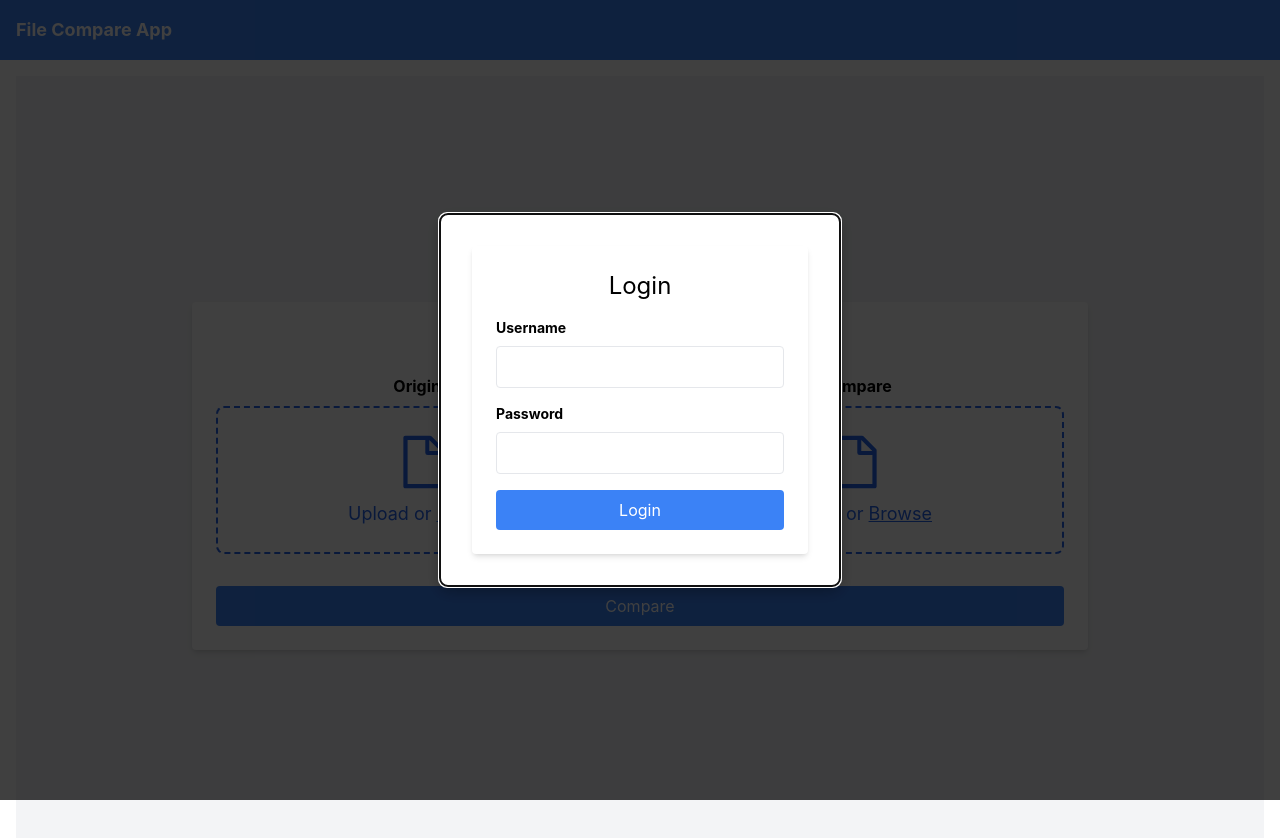
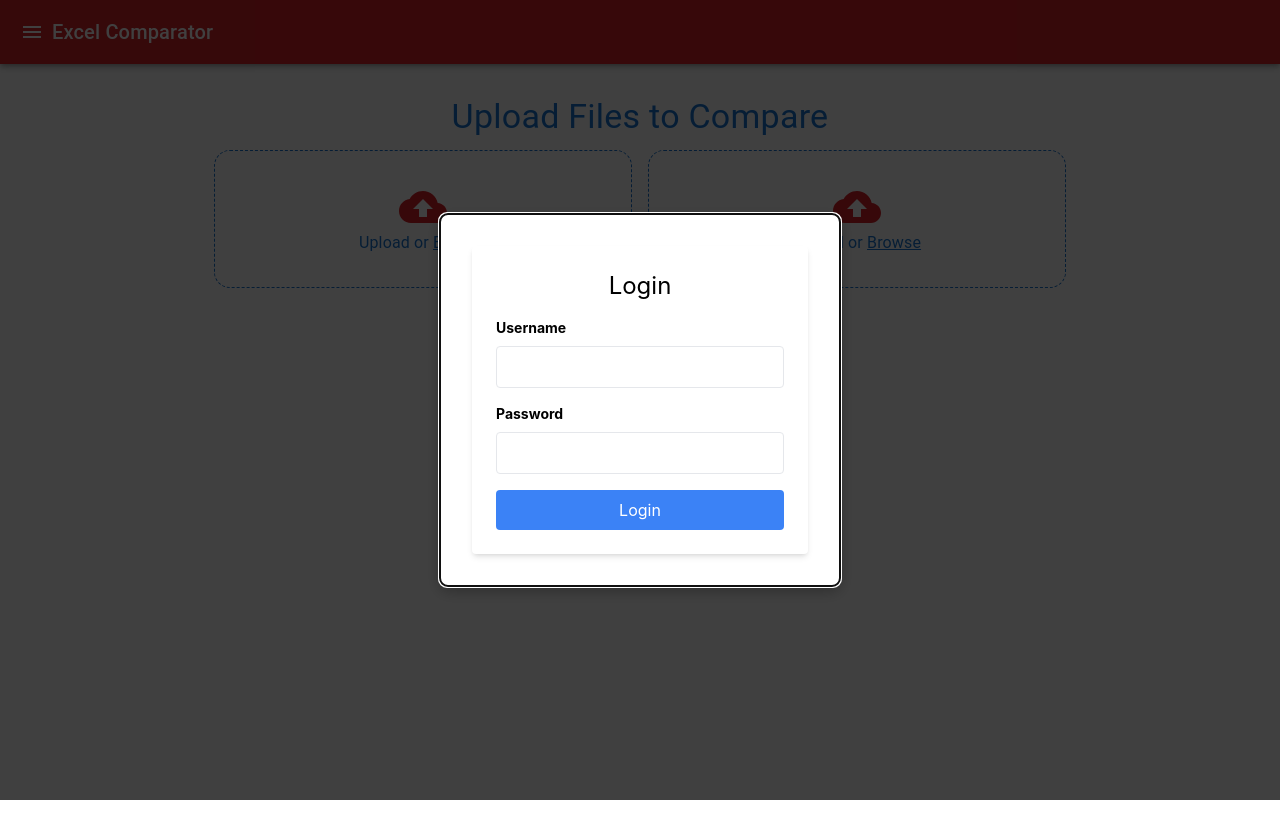
Before and after one commit to oyewunmio/Excelcompare, a React (Create React App) app in the folder frontend/: page / in a window 1280 px wide. Shown: the top 838 px of the page. After the commit the page ends 800 px from the top, so only its background shows below. Built offline with nearby package versions, Linux system fonts and the light colour scheme.

Commit message:
💄 Updated the styles and ui

```diff
--- a/frontend/src/components/FileUpload.tsx
+++ b/frontend/src/components/FileUpload.tsx
@@ -1,7 +1,8 @@
 import React, { useState, useEffect } from 'react';
 import axios from 'axios';
 import { jsPDF } from 'jspdf';
-import { AiOutlineFile, AiOutlineClose } from 'react-icons/ai';
+import { Box, Button, Typography, Container, Grid, IconButton } from '@mui/material';
+import { CloudUpload as CloudUploadIcon, Delete as DeleteIcon } from '@mui/icons-material';
 
 interface FileUploadProps {
     token: string | null;
@@ -106,61 +107,102 @@ const FileUpload: React.FC<FileUploadProps> = ({ token, shouldCompare, onFileSel
     };
 
     return (
-        <div className="min-h-screen flex flex-col items-center justify-center bg-gray-100 p-4">
-            <form className="bg-white p-6 rounded shadow-md w-full max-w-4xl">
-                <h2 className="text-2xl mb-4 text-center font-bold text-blue-600">Upload Files to Compare</h2>
-                <div className="flex justify-between mb-4">
-                    <div className="w-1/2 mr-2">
-                        <label className="block text-center mb-2 font-bold">Original</label>
-                        <div className="border-dashed border-2 border-blue-600 p-6 rounded-lg cursor-pointer relative">
-                            <input type="file" onChange={handleFileChange1} className="hidden" id="file-input1" />
-                            <label htmlFor="file-input1" className="flex flex-col items-center justify-center">
-                                <AiOutlineFile className="text-6xl text-blue-600 mb-2" />
-                                <span className="text-lg text-blue-600">Upload or <span className="underline">Browse</span></span>
+        <Container maxWidth="md">
+            <Typography variant="h4" align="center" gutterBottom color="primary">
+                Upload Files to Compare
+            </Typography>
+            <Grid container spacing={2}>
+                <Grid item xs={12} md={6}>
+                    <Box
+                        display="flex"
+                        flexDirection="column"
+                        alignItems="center"
+                        justifyContent="center"
+                        border={1}
+                        borderColor="primary.main"
+                        borderRadius={4}
+                        p={4}
+                        style={{ borderStyle: 'dashed', cursor: 'pointer' }}
+                    >
+                        <input type="file" onChange={handleFileChange1} style={{ display: 'none' }} id="file-input1" />
+                        <label htmlFor="file-input1" style={{ textAlign: 'center' }}>
+                            <CloudUploadIcon style={{ fontSize: 48, color: 'rgb(217,34,41)' }} />
+                            <Typography variant="body1" color="primary">
+                                Upload or <span style={{ textDecoration: 'underline' }}>Browse</span>
+                            </Typography>
                         </label>
                         {file1 && (
-                                <div className="absolute bottom-2 left-2 right-2 bg-white p-2 rounded shadow text-sm text-gray-700 flex items-center justify-between">
-                                    <span>{file1.name} ({(file1.size / 1024).toFixed(2)} KB)</span>
-                                    <button onClick={handleRemoveFile1} className="ml-2 text-red-600">
-                                        <AiOutlineClose />
-                                    </button>
-                                </div>
+                            <Box mt={2} display="flex" alignItems="center" justifyContent="space-between" width="100%">
+                                <Typography variant="body2">{file1.name} ({(file1.size / 1024).toFixed(2)} KB)</Typography>
+                                <IconButton onClick={handleRemoveFile1} color="secondary">
+                                    <DeleteIcon />
+                                </IconButton>
+                            </Box>
                         )}
-                        </div>
-                    </div>
-                    <div className="w-1/2 ml-2">
-                        <label className="block text-center mb-2 font-bold">Compare</label>
-                        <div className="border-dashed border-2 border-blue-600 p-6 rounded-lg cursor-pointer relative">
-                            <input type="file" onChange={handleFileChange2} className="hidden" id="file-input2" />
-                            <label htmlFor="file-input2" className="flex flex-col items-center justify-center">
-                                <AiOutlineFile className="text-6xl text-blue-600 mb-2" />
-                                <span className="text-lg text-blue-600">Upload or <span className="underline">Browse</span></span>
+                    </Box>
+                </Grid>
+                <Grid item xs={12} md={6}>
+                    <Box
+                        display="flex"
+                        flexDirection="column"
+                        alignItems="center"
+                        justifyContent="center"
+                        border={1}
+                        borderColor="primary.main"
+                        borderRadius={4}
+                        p={4}
+                        style={{ borderStyle: 'dashed', cursor: 'pointer' }}
+                    >
+                        <input type="file" onChange={handleFileChange2} style={{ display: 'none' }} id="file-input2" />
+                        <label htmlFor="file-input2" style={{ textAlign: 'center' }}>
+                            <CloudUploadIcon style={{ fontSize: 48, color: 'rgb(217,34,41)' }} />
+                            <Typography variant="body1" color="primary">
+                                Upload or <span style={{ textDecoration: 'underline' }}>Browse</span>
+                            </Typography>
                         </label>
                         {file2 && (
-                                <div className="absolute bottom-2 left-2 right-2 bg-white p-2 rounded shadow text-sm text-gray-700 flex items-center justify-between">
-                                    <span>{file2.name} ({(file2.size / 1024).toFixed(2)} KB)</span>
-                                    <button onClick={handleRemoveFile2} className="ml-2 text-red-600">
-                                        <AiOutlineClose />
-                                    </button>
-                                </div>
+                            <Box mt={2} display="flex" alignItems="center" justifyContent="space-between" width="100%">
+                                <Typography variant="body2">{file2.name} ({(file2.size / 1024).toFixed(2)} KB)</Typography>
+                                <IconButton onClick={handleRemoveFile2} color="secondary">
+                                    <DeleteIcon />
+                                </IconButton>
+                            </Box>
                         )}
-                        </div>
-                    </div>
-                </div>
-                <button type="button" onClick={handleFileUpload} className="w-full bg-blue-500 text-white py-2 rounded mt-4">Compare</button>
-            </form>
+                    </Box>
+                </Grid>
+            </Grid>
+            <Box mt={4} display="flex" justifyContent="center">
+                <Button
+                    variant="contained"
+                    color="primary"
+                    onClick={handleFileUpload}
+                    startIcon={<CloudUploadIcon />}
+                    style={{ backgroundColor: 'rgb(217,34,41)' }}
+                >
+                    Compare
+                </Button>
+            </Box>
             {differences.length > 0 && (
-                <div className="mt-4 bg-white p-6 rounded shadow-md w-full max-w-4xl">
-                    <h3 className="text-xl mb-2 font-bold">Differences</h3>
-                    <div className="mb-4 p-4 bg-gray-100 border rounded max-h-64 overflow-y-auto whitespace-pre-wrap">
-                        {formatDifferences(differences.join('\n')).split('\n\n\n').map((diff, index) => (
-                            <p key={index} className="text-sm text-gray-700">{diff}</p>
+                <Box mt={4} p={2} border={1} borderColor="primary.main" borderRadius={4}>
+                    <Typography variant="h6" gutterBottom>
+                        Differences
+                    </Typography>
+                    <Box className="mb-4 p-4 bg-gray-100 border rounded max-h-64 overflow-y-auto whitespace-pre-wrap">
+                        {formatDifferences(differences.join('\n')).split('\n\n').map((diff, index) => (
+                            <Typography key={index} variant="body2">{diff}</Typography>
                         ))}
-                    </div>
-                    <button onClick={generatePDF} className="w-full bg-green-500 text-white py-2 rounded">Generate PDF</button>
-                </div>
+                    </Box>
+                    <Button
+                        variant="contained"
+                        color="secondary"
+                        onClick={generatePDF}
+                        startIcon={<CloudUploadIcon />}
+                    >
+                        Generate PDF
+                    </Button>
+                </Box>
             )}
-        </div>
+        </Container>
     );
 };
 
--- a/frontend/src/components/NavBar.tsx
+++ b/frontend/src/components/NavBar.tsx
@@ -1,4 +1,6 @@
 import React from 'react';
+import { AppBar, Toolbar, Typography, Button, IconButton } from '@mui/material';
+import MenuIcon from '@mui/icons-material/Menu';
 import { Link } from 'react-router-dom';
 
 interface NavBarProps {
@@ -8,21 +10,28 @@ interface NavBarProps {
 
 const NavBar: React.FC<NavBarProps> = ({ username, userRole }) => {
     return (
-        <nav className="bg-blue-500 p-4">
-            <div className="container mx-auto flex justify-between items-center">
-                <div className="text-white text-lg font-bold">
-                    <Link to="/">File Compare App</Link>
-                </div>
-                <div className="flex items-center">
-                    {userRole === 'admin' && (
-                        <Link to="/logs" className="text-white mr-4">
-                            View Logs
-                        </Link>
-                    )}
-                    {username && <div className="text-white">Welcome, {username}</div>}
-                </div>
-            </div>
-        </nav>
+        <AppBar position="static" style={{ backgroundColor: 'rgb(217,34,41)' }}>
+            <Toolbar>
+                <IconButton edge="start" color="inherit" aria-label="menu">
+                    <MenuIcon />
+                </IconButton>
+                <Typography variant="h6" style={{ flexGrow: 1 }}>
+                    Excel Comparator
+                </Typography>
+                {username && (
+                    <>
+                        <Typography variant="body1" style={{ marginRight: '20px' }}>
+                            Welcome, {username}
+                        </Typography>
+                        {userRole === 'admin' && (
+                            <Button color="inherit" component={Link} to="/logs">
+                                View Logs
+                            </Button>
+                        )}
+                    </>
+                )}
+            </Toolbar>
+        </AppBar>
     );
 };
 
--- a/frontend/src/pages/ComparePage.tsx
+++ b/frontend/src/pages/ComparePage.tsx
@@ -2,6 +2,7 @@ import React, { useState, useEffect } from 'react';
 import FileUpload from '../components/FileUpload';
 import Login from '../components/Login';
 import Modal from 'react-modal';
+import { Container, Typography, Box } from '@mui/material';
 
 interface ComparePageProps {
     token: string | null;
@@ -36,10 +37,10 @@ const ComparePage: React.FC<ComparePageProps> = ({ token, setToken }) => {
     };
 
     return (
-        <div>
-            <div className="container mx-auto p-4">
+        <Container>
+            <Box mt={4}>
                 <FileUpload token={token} shouldCompare={shouldCompare} onFileSelected={handleFileSelected} />
-            </div>
+            </Box>
             <Modal
                 isOpen={isLoginModalOpen}
                 onRequestClose={() => { }}
@@ -51,7 +52,7 @@ const ComparePage: React.FC<ComparePageProps> = ({ token, setToken }) => {
             >
                 <Login setToken={handleLoginSuccess} />
             </Modal>
-        </div>
+        </Container>
     );
 };
 
```
Also changed, not shown: frontend/src/pages/LogsPage.tsx (+39 -43 lines). Lines whose indentation alone changed are shown as unchanged.
